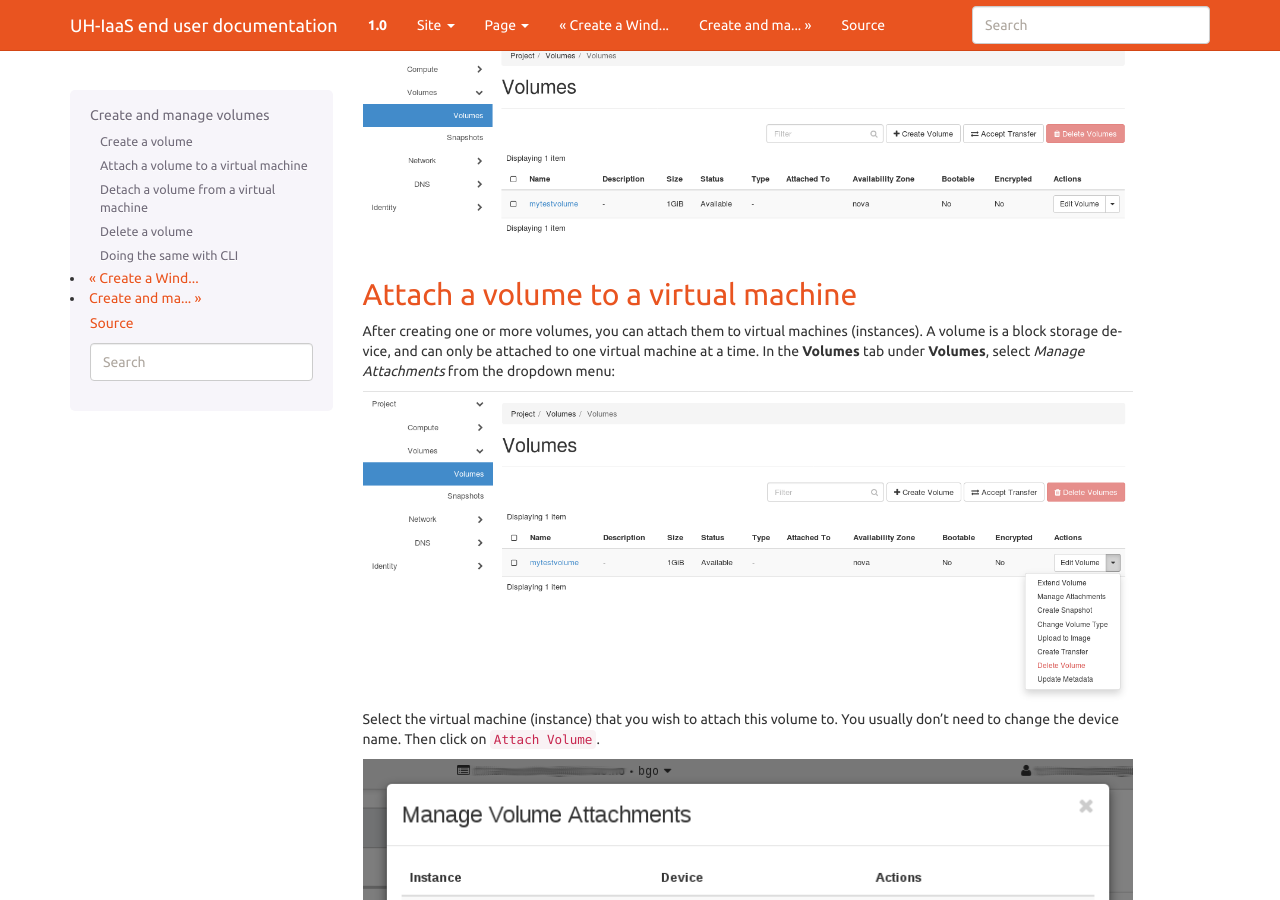
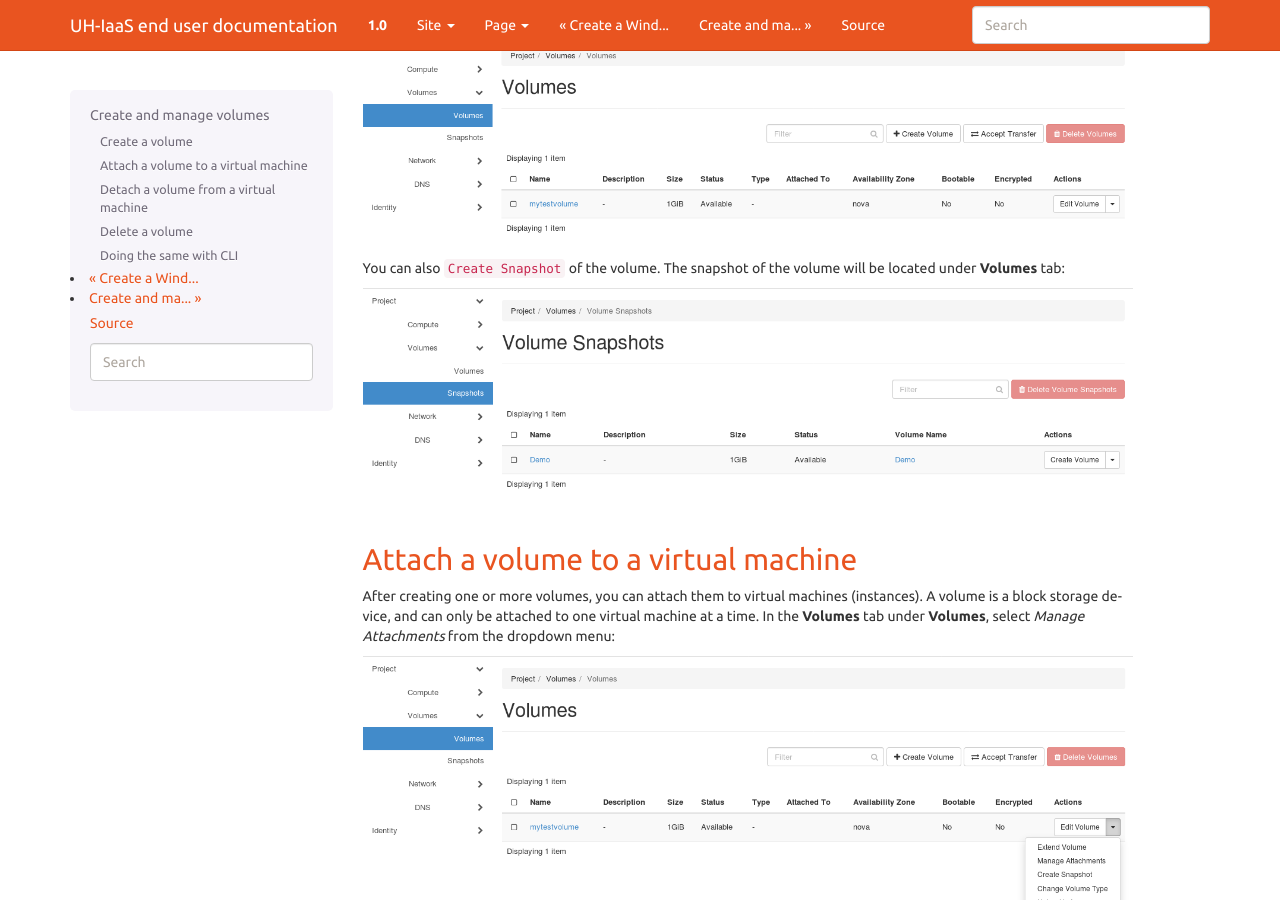
Before and after one commit to norcams/docs-enduser, a Sphinx documentation site: the page built from docs/manage-volumes.rst, in a window 1280 px wide and 900 px high, scrolled down 1559 px. Built offline with Sphinx 7.4.7, drawn with Linux system fonts in a browser that asks for light colours.

Commit message:
Snapshot of a volume

```diff
--- a/docs/manage-volumes.rst
+++ b/docs/manage-volumes.rst
@@ -46,6 +46,13 @@ available:
 .. image:: images/dashboard-create-volume-02.png
    :align: center
    :alt: Dashboard - Create Volume finished
+
+You can also ``Create Snapshot`` of the volume. The snapshot of the volume
+will be located under **Volumes** tab:
+
+.. image:: images/dashboard-snapshot-01.png
+   :align: center
+   :alt: Dashboard - Volumes -> Snapshots
 
 
 Attach a volume to a virtual machine
```
Also changed, not shown: docs/images/dashboard-snapshot-01.png (added).
